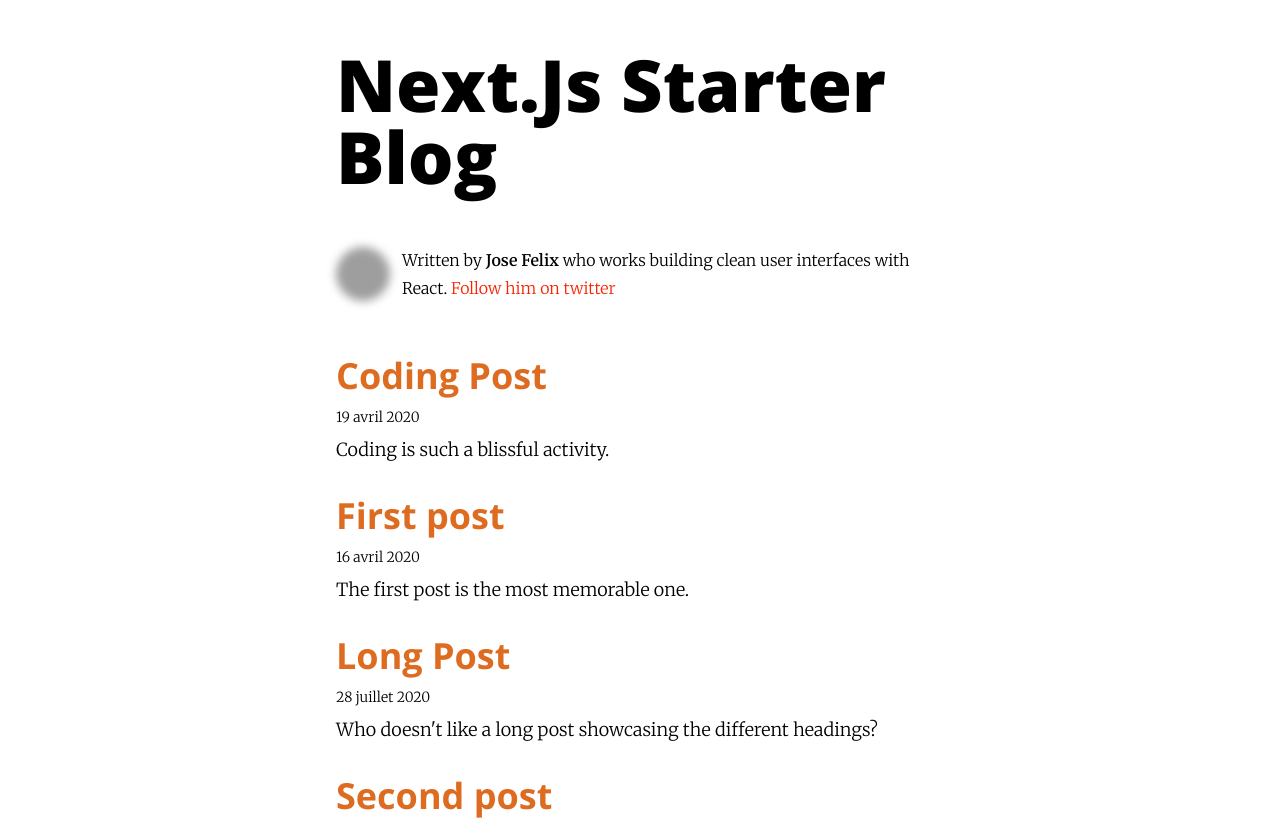
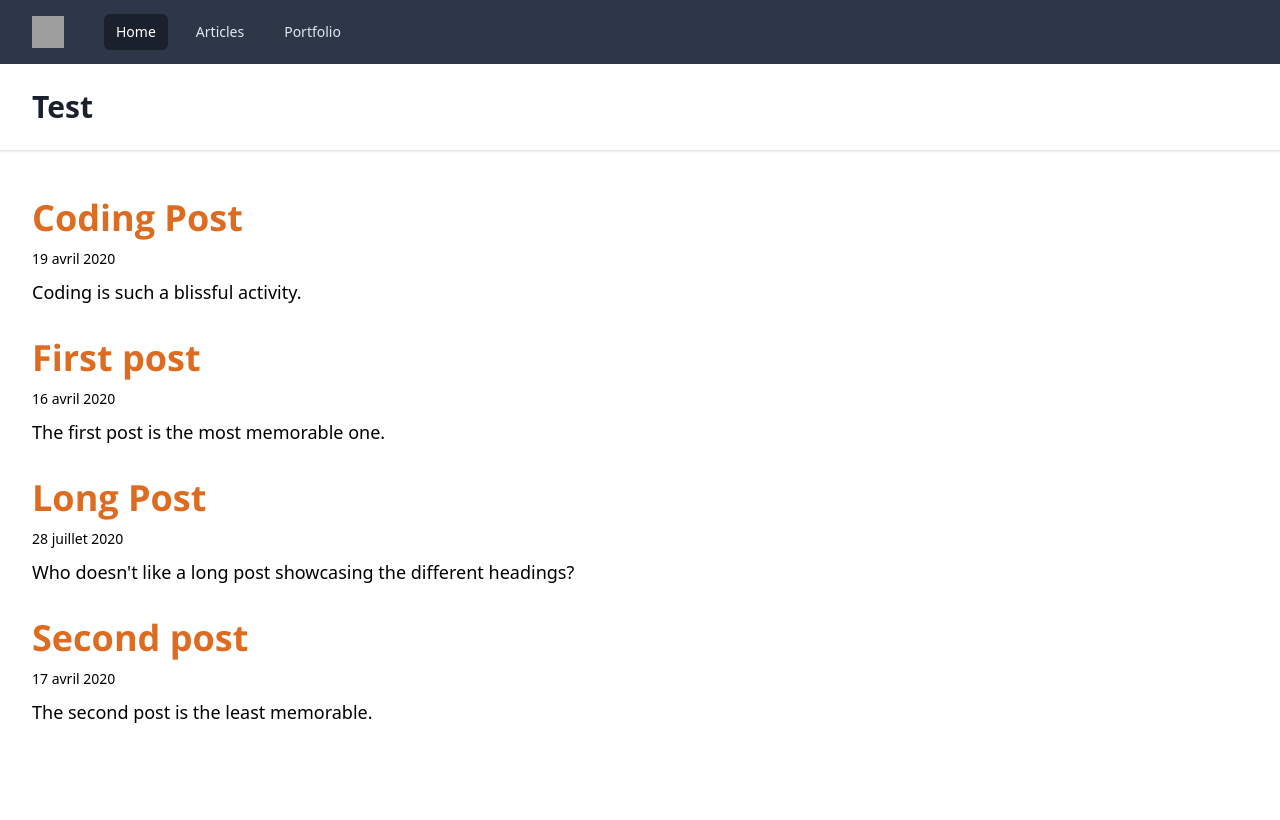
Before and after one commit to GuillaumeMasselot/md-blog, a Next.js app: page / in a window 1280 px wide. Shown: the top 820 px of the page. Built offline with nearby package versions, Linux system fonts and the light colour scheme; grey boxes are pictures that could not be loaded.

Commit message:
esquisse de navbar

```diff
--- a/components/Bio.js
+++ /dev/null
@@ -1,27 +0,0 @@
-import clsx from "clsx";
-
-import Image from "./Image";
-import { getSiteMetaData } from "utils/helpers";
-
-export default function Bio({ className }) {
-  const { author, social } = getSiteMetaData();
-
-  return (
-    <div className={clsx(`flex items-center`, className)}>
-      <Image
-        className="flex-shrink-0 mb-0 mr-3 rounded-full w-14 h-14"
-        src={require("../content/assets/profile.png")}
-        webpSrc={require("../content/assets/profile.png?webp")}
-        previewSrc={require("../content/assets/profile.png?lqip")}
-        alt="Profile"
-      />
-      <p className="text-base leading-7">
-        Written by <b className="font-semibold">{author.name}</b>{" "}
-        {author.summary}{" "}
-        <a href={`https://twitter.com/${social.twitter}`}>
-          Follow him on twitter
-        </a>
-      </p>
-    </div>
-  );
-}
--- a/components/Layout.js
+++ b/components/Layout.js
@@ -1,37 +1,30 @@
-import Link from "next/link";
-import { useRouter } from "next/router";
+import Navbar from "./Navbar";
 
 export default function Layout({ children }) {
-  const { pathname } = useRouter();
-  const isRoot = pathname === "/";
-
-  const header = isRoot ? (
-    <h1 className="mb-8">
-      <Link href="/">
-        <a className="font-black leading-none text-black no-underline text-7xl font-display">
-          Next.Js Starter Blog
-        </a>
-      </Link>
+  return (
+    <div>
+      <Navbar main={children}></Navbar>
+      <header className="bg-white shadow">
+        <div className="max-w-7xl mx-auto py-6 px-4 sm:px-6 lg:px-8">
+          <h1 className="text-3xl font-bold leading-tight text-gray-900">
+            Test
           </h1>
-  ) : (
-    <h1 className="mb-2">
-      <Link href="/">
-        <a className="text-2xl font-black text-black no-underline font-display">
-          Next.Js Starter Blog
-        </a>
-      </Link>
-    </h1>
-  );
-
-  return (
+        </div>
+      </header>
+      <main>
+        <div className="max-w-7xl mx-auto py-6 sm:px-6 lg:px-8">
+          <div className="px-4 py-6 sm:px-0">
+            {children}
+          </div>
+        </div>
+      </main>
       <div className="max-w-screen-sm px-4 py-12 mx-auto antialiased font-body">
-      <header>{header}</header>
-      <main>{children}</main>
         <footer className="text-lg font-light">
           © {new Date().getFullYear()}, Built with{" "}
           <a href="https://nextjs.org/">Next.js</a>
           &#128293;
         </footer>
       </div>
+    </div>
   );
 }
--- /dev/null
+++ b/components/Navbar.js
@@ -0,0 +1,24 @@
+export default function Navbar({header, main}) {
+    return (
+        <div>
+        <nav className="bg-gray-800">
+          <div className="max-w-7xl mx-auto px-4 sm:px-6 lg:px-8">
+            <div className="flex items-center justify-between h-16">
+              <div className="flex items-center">
+                <div className="flex-shrink-0">
+                  <img className="h-8 w-8" src="https://tailwindui.com/img/logos/v1/workflow-mark-on-dark.svg" alt="Workflow logo"/>
+                </div>
+                <div className="hidden md:block">
+                  <div className="ml-10 flex items-baseline space-x-4">
+                    <a href="#" className="px-3 py-2 rounded-md text-sm font-medium text-white bg-gray-900 focus:outline-none focus:text-white focus:bg-gray-700">Home</a>
+                    <a href="#" className="px-3 py-2 rounded-md text-sm font-medium text-gray-300 hover:text-white hover:bg-gray-700 focus:outline-none focus:text-white focus:bg-gray-700">Articles</a>
+                    <a href="#" className="px-3 py-2 rounded-md text-sm font-medium text-gray-300 hover:text-white hover:bg-gray-700 focus:outline-none focus:text-white focus:bg-gray-700">Portfolio</a>
+                  </div>
+                </div>
+              </div>
+            </div>
+          </div>
+        </nav>
+      </div>
+    );
+  }
--- a/pages/index.js
+++ b/pages/index.js
@@ -1,7 +1,6 @@
 import Link from "next/link";
 
 import Layout from "components/Layout";
-import Bio from "components/Bio";
 import SEO from "components/Seo";
 import { getSortedPosts } from "utils/posts";
 
@@ -9,7 +8,6 @@
   return (
     <Layout>
       <SEO title="All posts" />
-      <Bio className="my-14" />
       {posts.map(({ frontmatter: { title, description, date }, slug }) => (
         <article key={slug}>
           <header className="mb-2">
--- a/pages/post/[slug].js
+++ b/pages/post/[slug].js
@@ -6,7 +6,6 @@
 import Image from "components/Image";
 import SEO from "components/Seo";
 import { getPostBySlug, getPostsSlugs } from "utils/posts";
-import Bio from "components/Bio";
 
 const CodeBlock = ({ language, value }) => {
   return <SyntaxHighlighter language={language}>{value}</SyntaxHighlighter>;
@@ -44,9 +43,6 @@
           renderers={{ code: CodeBlock, image: MarkdownImage }}
         />
         <hr className="mt-4" />
-        <footer>
-          <Bio className="mt-8 mb-16" />
-        </footer>
       </article>
       <nav className="flex flex-wrap justify-between mb-10">
         {previousPost ? (
```
Lines whose indentation alone changed are shown as unchanged.
